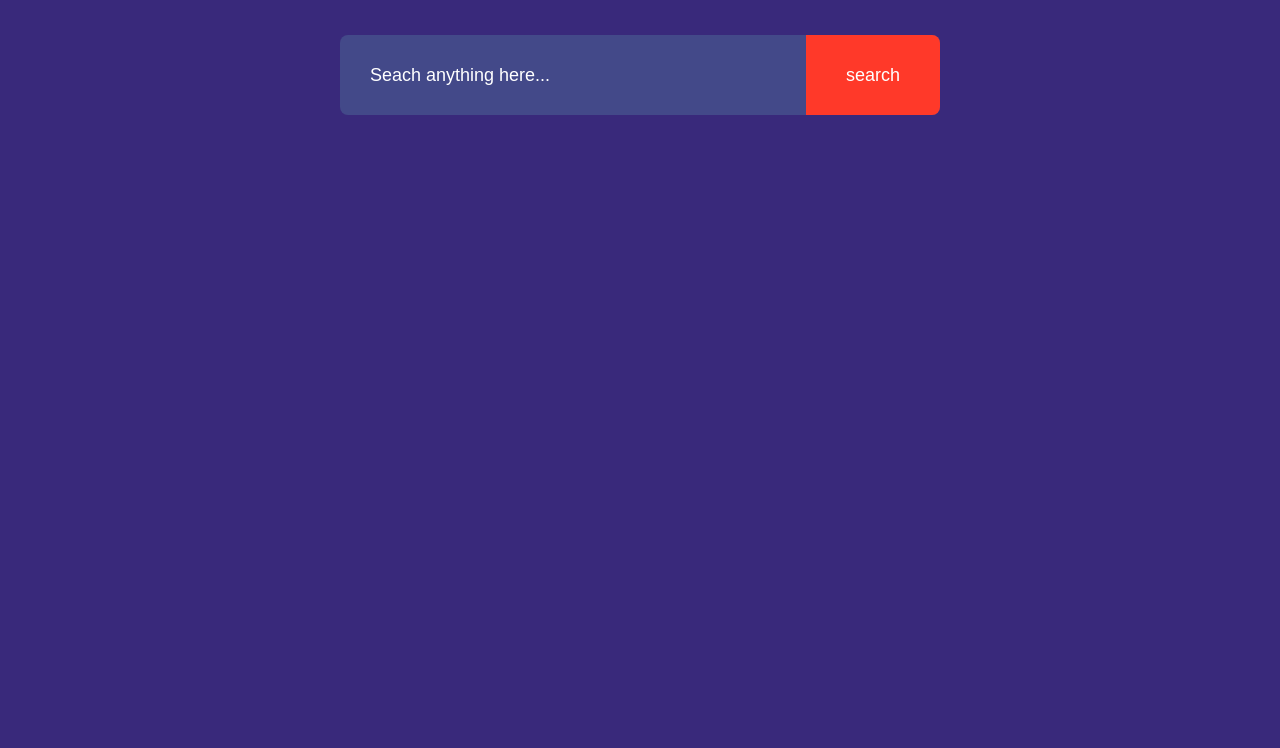
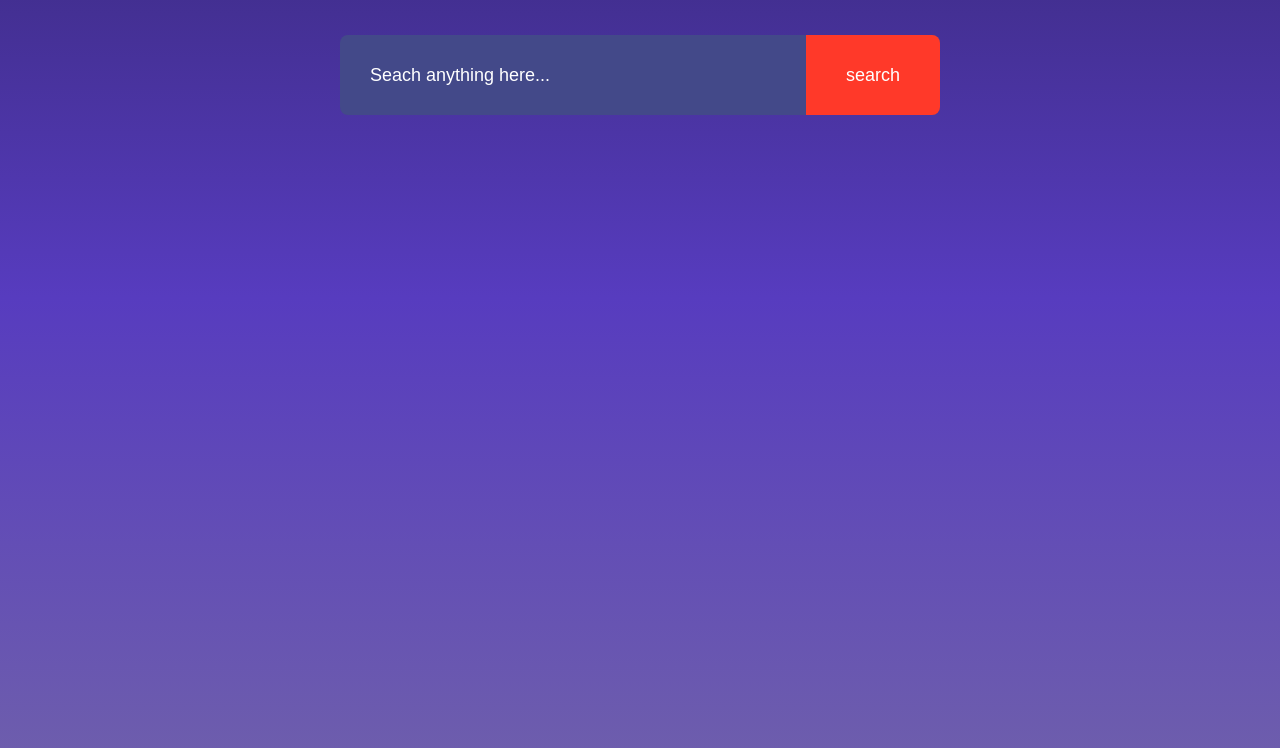
Before and after one commit to heavenlybobby/imagesearch, a plain HTML site: page index.html in a window 1280 px wide. Shown: the part 152-900 px from the top of the page. Before the commit the page ends 800 px from the top, so only its background shows below. Drawn offline with Linux system fonts and the light colour scheme.

Commit message:
Add files via upload
Changed background color to linear gradient

```diff
--- a/style.css
+++ b/style.css
@@ -6,7 +6,8 @@
 }
 
 body {
-    background: #39297b;
+    background: linear-gradient(to bottom, #39297b, #573cbf, #6d5dad);
+    height: 100vh;
     color: #fff;
 }
 
@@ -88,6 +89,7 @@ form button {
 @media only screen and (max-width: 600px) {
     #seach-result {
         grid-template-columns: 1fr;
+        grid-gap: 0;
     }
 
     form {
@@ -98,6 +100,7 @@ form button {
 @media only screen and (max-width: 768px) {
     #seach-result {
         grid-template-columns: 1fr;
+        grid-gap: 0;
     }
 
     form {
```
